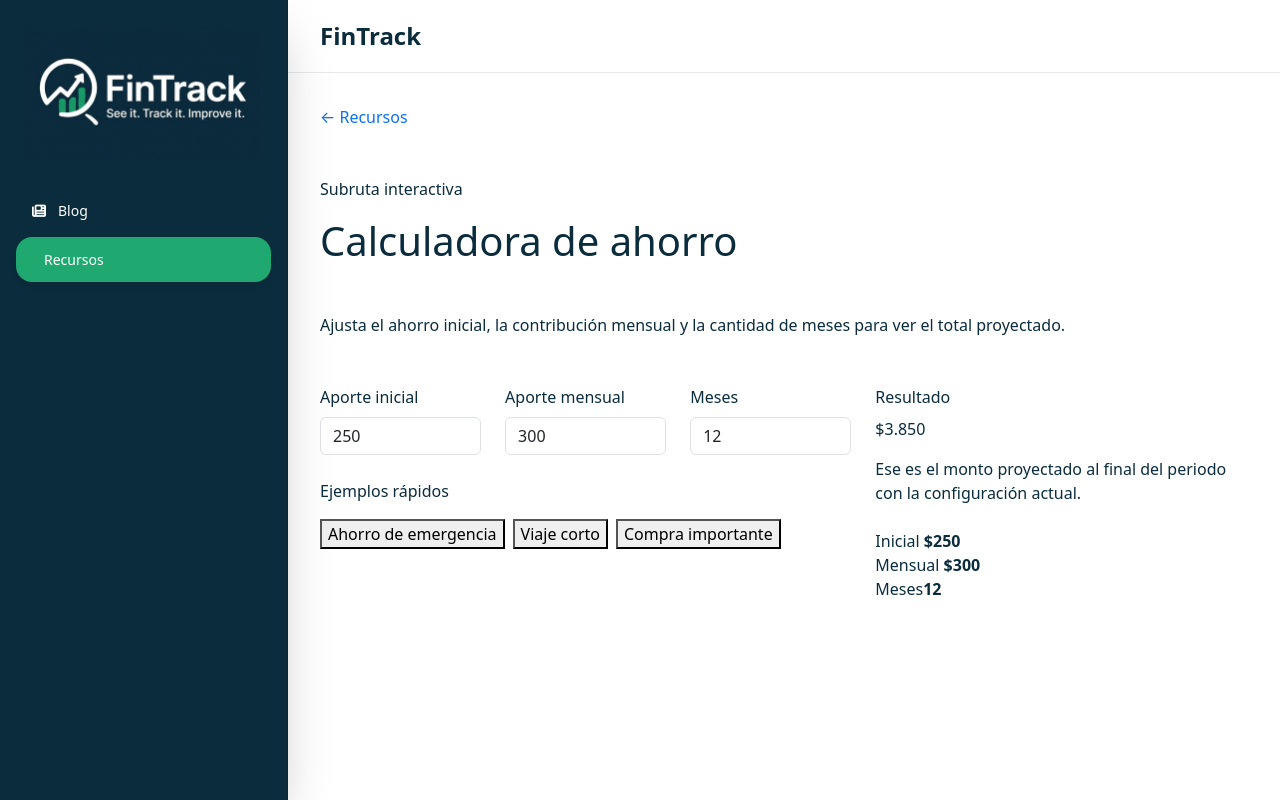
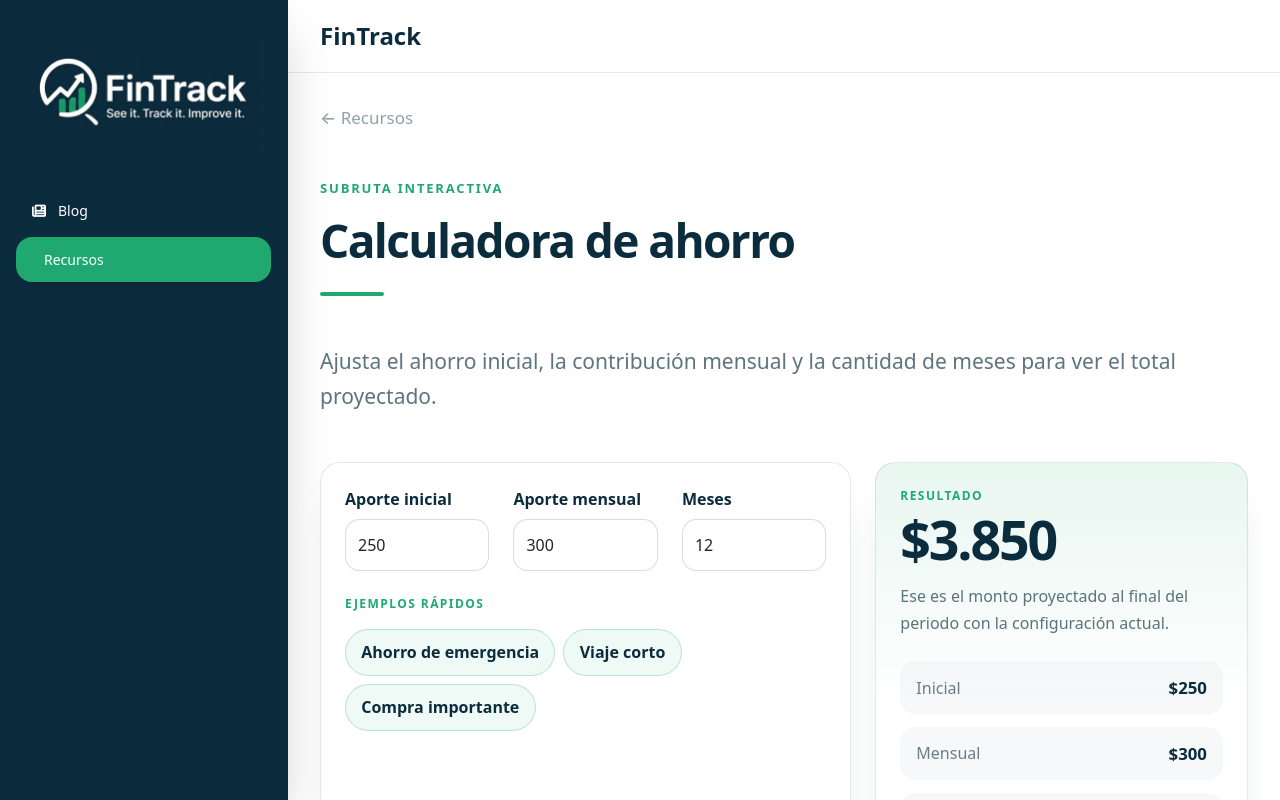
Before and after one commit to ssabogall/NuxtDesarrolloWeb, a Nuxt app in the folder FinTrack/: page /recursos/calculadora-ahorro in a window 1280 px wide. Built offline with nearby package versions, Linux system fonts and the light colour scheme.

Commit message:
style: design of the calculator and text improved

```diff
--- a/FinTrack/app/pages/recursos/calculadora-ahorro.vue
+++ b/FinTrack/app/pages/recursos/calculadora-ahorro.vue
@@ -178,3 +178,160 @@ definePageMeta({
     </div>
   </section>
 </template>
+
+<style scoped>
+.calculator-shell {
+  --ft-navy: #0b2c3d;
+  --ft-accent: #1fa971;
+
+  width: 100%;
+  max-width: min(75rem, 100%);
+  margin-inline: auto;
+}
+
+.link-back {
+  color: rgb(11 44 61 / 0.45);
+  font-weight: 500;
+  font-size: clamp(0.9375rem, 0.85vw + 0.74rem, 1.0625rem);
+}
+
+.link-back:hover {
+  color: var(--ft-accent);
+}
+
+.meta-line {
+  color: var(--ft-accent);
+  font-weight: 700;
+  text-transform: uppercase;
+  letter-spacing: 0.14em;
+  font-size: clamp(0.7rem, 0.85vw + 0.52rem, 0.8125rem);
+}
+
+.title-head {
+  color: var(--ft-navy);
+  font-weight: 600;
+  letter-spacing: -0.035em;
+  font-size: clamp(1.75rem, 2.5vw + 0.9rem, 2.875rem);
+  line-height: 1.17;
+}
+
+.accent-rule {
+  width: clamp(3rem, 5vw, 4rem);
+  height: 4px;
+  border-radius: 999px;
+  background: var(--ft-accent);
+}
+
+.lead-soft {
+  font-size: clamp(1.0625rem, 1vw + 0.9rem, 1.3125rem);
+  line-height: 1.68;
+  color: rgb(11 44 61 / 0.66);
+  max-width: min(72ch, 100%);
+}
+
+.panel,
+.result-panel {
+  border-radius: 1.25rem;
+  border: 1px solid rgb(11 44 61 / 0.1);
+  background: #fff;
+  box-shadow: 0 18px 40px -28px rgb(11 44 61 / 0.4);
+  padding: 1.5rem;
+}
+
+.field-label {
+  color: var(--ft-navy);
+  font-weight: 600;
+}
+
+.field-input {
+  border-color: rgb(11 44 61 / 0.16);
+  border-radius: 0.9rem;
+  padding-block: 0.8rem;
+}
+
+.field-input:focus {
+  border-color: rgb(31 169 113 / 0.45);
+  box-shadow: 0 0 0 0.2rem rgb(31 169 113 / 0.14);
+}
+
+.scenario-kicker,
+.result-kicker {
+  color: var(--ft-accent);
+  font-weight: 700;
+  text-transform: uppercase;
+  letter-spacing: 0.12em;
+  font-size: 0.75rem;
+}
+
+.scenario-pill {
+  border: 1px solid rgb(31 169 113 / 0.25);
+  border-radius: 999px;
+  padding: 0.65rem 0.95rem;
+  background: rgb(31 169 113 / 0.07);
+  color: var(--ft-navy);
+  font-weight: 600;
+  transition:
+    transform 0.18s ease,
+    background-color 0.18s ease,
+    border-color 0.18s ease;
+}
+
+.scenario-pill:hover,
+.scenario-pill:focus-visible {
+  transform: translateY(-1px);
+  background: rgb(31 169 113 / 0.14);
+  border-color: rgb(31 169 113 / 0.4);
+}
+
+.scenario-pill:focus-visible {
+  outline: 2px solid rgb(31 169 113 / 0.3);
+  outline-offset: 3px;
+}
+
+.result-panel {
+  display: flex;
+  flex-direction: column;
+  justify-content: space-between;
+  background:
+    linear-gradient(180deg, rgb(31 169 113 / 0.1), transparent 58%),
+    #fff;
+}
+
+.result-value {
+  color: var(--ft-navy);
+  font-weight: 700;
+  letter-spacing: -0.04em;
+  font-size: clamp(2rem, 3vw + 0.95rem, 3.5rem);
+  line-height: 1;
+}
+
+.result-copy {
+  color: rgb(11 44 61 / 0.66);
+  line-height: 1.7;
+}
+
+.result-grid {
+  display: grid;
+  gap: 0.85rem;
+}
+
+.result-item {
+  display: flex;
+  align-items: center;
+  justify-content: space-between;
+  gap: 1rem;
+  padding: 0.85rem 1rem;
+  border-radius: 0.95rem;
+  background: rgb(11 44 61 / 0.03);
+}
+
+.result-label {
+  color: rgb(11 44 61 / 0.6);
+  font-weight: 500;
+}
+
+.result-number {
+  color: var(--ft-navy);
+  font-size: 1.05rem;
+}
+</style>
--- a/FinTrack/app/pages/recursos/index.vue
+++ b/FinTrack/app/pages/recursos/index.vue
@@ -51,3 +51,89 @@ useSeoMeta({
     </div>
   </section>
 </template>
+
+<style scoped>
+.resources-shell {
+  --ft-navy: #0b2c3d;
+  --ft-accent: #1fa971;
+
+  width: 100%;
+  max-width: min(75rem, 100%);
+  margin-inline: auto;
+}
+
+.page-title {
+  color: var(--ft-navy);
+  font-weight: 600;
+  letter-spacing: -0.035em;
+  font-size: clamp(1.75rem, 2.75vw + 0.85rem, 2.875rem);
+  line-height: 1.14;
+}
+
+.mono-label {
+  letter-spacing: 0.12em;
+  text-transform: uppercase;
+  font-size: clamp(0.7rem, 0.85vw + 0.52rem, 0.8125rem);
+  font-weight: 600;
+  color: var(--ft-accent);
+}
+
+.accent-rule {
+  width: clamp(3rem, 5vw, 4rem);
+  height: 4px;
+  border-radius: 999px;
+  background: var(--ft-accent);
+}
+
+.hero-copy {
+  color: rgb(11 44 61 / 0.68);
+  line-height: 1.7;
+  max-width: 68ch;
+}
+
+.feature-card {
+  padding: 1.5rem;
+  border-radius: 1.25rem;
+  border: 1px solid rgb(11 44 61 / 0.1);
+  background:
+    linear-gradient(180deg, rgb(31 169 113 / 0.08), transparent 55%),
+    #fff;
+  box-shadow: 0 18px 40px -28px rgb(11 44 61 / 0.4);
+  transition:
+    transform 0.18s ease,
+    border-color 0.18s ease,
+    box-shadow 0.18s ease;
+}
+
+.feature-card:hover,
+.feature-card:focus-visible {
+  transform: translateY(-2px);
+  border-color: rgb(31 169 113 / 0.4);
+  box-shadow: 0 22px 50px -28px rgb(11 44 61 / 0.5);
+}
+
+.feature-card:focus-visible {
+  outline: 2px solid rgb(31 169 113 / 0.3);
+  outline-offset: 4px;
+}
+
+.card-kicker {
+  color: var(--ft-accent);
+  font-weight: 700;
+  text-transform: uppercase;
+  letter-spacing: 0.12em;
+  font-size: 0.75rem;
+}
+
+.card-title {
+  color: var(--ft-navy);
+  font-size: clamp(1.25rem, 1.4vw + 0.85rem, 1.65rem);
+  line-height: 1.28;
+  letter-spacing: -0.02em;
+}
+
+.card-copy {
+  color: rgb(11 44 61 / 0.64);
+  line-height: 1.7;
+}
+</style>
--- a/FinTrack/app/pages/recursos/texto-simple.vue
+++ b/FinTrack/app/pages/recursos/texto-simple.vue
@@ -35,8 +35,67 @@ useSeoMeta({
         En una aplicación Nuxt, una sección puede cambiar a cliente solamente usando reglas de ruta o metadatos de página. Eso permite que el resto del sitio siga con SSR mientras esta parte se comporta como una SPA.
       </p>
       <p class="mb-4 para">
-        Aquí usamos una ruta principal con dos subrutas: una textual y otra interactiva. La idea es que puedas mostrar estructura, navegación y un caso claro de CSR sin complicar el proyecto.
+        Aquí usamos una ruta principal con dos subrutas: una textual y otra interactiva.
       </p>
     </div>
   </article>
 </template>
+
+<style scoped>
+.resource-article {
+  --ft-navy: #0b2c3d;
+  --ft-accent: #1fa971;
+
+  width: 100%;
+  max-width: min(75rem, 100%);
+  margin-inline: auto;
+}
+
+.link-back {
+  color: rgb(11 44 61 / 0.45);
+  font-weight: 500;
+  font-size: clamp(0.9375rem, 0.85vw + 0.74rem, 1.0625rem);
+}
+
+.link-back:hover {
+  color: var(--ft-accent);
+}
+
+.meta-line {
+  color: var(--ft-accent);
+  font-weight: 700;
+  text-transform: uppercase;
+  letter-spacing: 0.14em;
+  font-size: clamp(0.7rem, 0.85vw + 0.52rem, 0.8125rem);
+}
+
+.title-head {
+  color: var(--ft-navy);
+  font-weight: 600;
+  letter-spacing: -0.035em;
+  font-size: clamp(1.75rem, 2.5vw + 0.9rem, 2.875rem);
+  line-height: 1.17;
+}
+
+.accent-rule {
+  width: clamp(3rem, 5vw, 4rem);
+  height: 4px;
+  border-radius: 999px;
+  background: var(--ft-accent);
+}
+
+.lead-soft {
+  font-size: clamp(1.0625rem, 1vw + 0.9rem, 1.3125rem);
+  line-height: 1.68;
+  color: rgb(11 44 61 / 0.66);
+  max-width: min(72ch, 100%);
+}
+
+.para {
+  color: var(--ft-navy);
+  line-height: 1.76;
+  font-size: clamp(1rem, 0.75vw + 0.82rem, 1.15625rem);
+  opacity: 0.93;
+  max-width: min(68ch, 100%);
+}
+</style>
```
